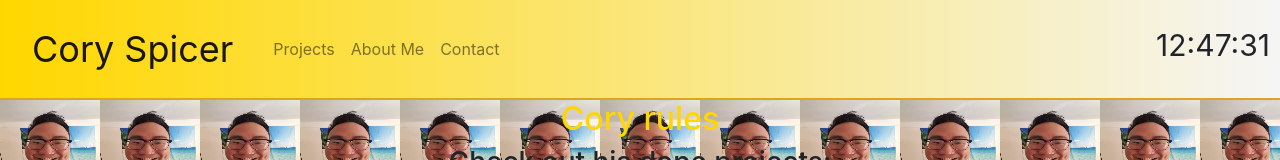
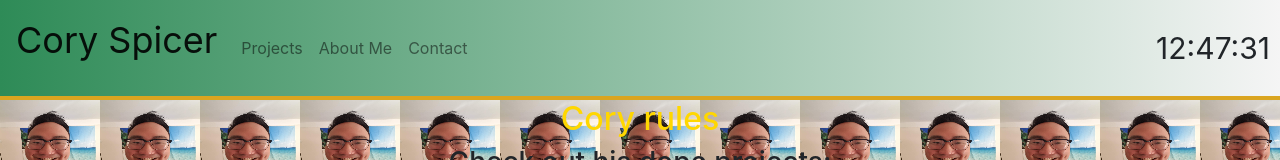
Before and after one commit to aloha45/portfolio-10-2020, a React (Create React App) app: page / in a window 1280 px wide. Shown: the top 160 px of the page. Built offline with nearby package versions, Linux system fonts and the light colour scheme.

Commit message:
mobile responsive nav bar

```diff
--- a/public/index.html
+++ b/public/index.html
@@ -18,6 +18,8 @@
     <link href="https://stackpath.bootstrapcdn.com/font-awesome/4.7.0/css/font-awesome.min.css" rel="stylesheet" integrity="sha384-wvfXpqpZZVQGK6TAh5PVlGOfQNHSoD2xbE+QkPxCAFlNEevoEH3Sl0sibVcOQVnN" crossorigin="anonymous">
     <link rel="stylesheet" href="https://cdn.jsdelivr.net/npm/bootstrap@4.5.3/dist/css/bootstrap.min.css" integrity="sha384-TX8t27EcRE3e/ihU7zmQxVncDAy5uIKz4rEkgIXeMed4M0jlfIDPvg6uqKI2xXr2" crossorigin="anonymous">
     <script src="https://kit.fontawesome.com/7bca8a23c9.js" crossorigin="anonymous"></script>
+    <script src="https://code.jquery.com/jquery-3.5.1.slim.min.js" integrity="sha384-DfXdz2htPH0lsSSs5nCTpuj/zy4C+OGpamoFVy38MVBnE+IbbVYUew+OrCXaRkfj" crossorigin="anonymous"></script>
+    <script src="https://cdn.jsdelivr.net/npm/bootstrap@4.5.3/dist/js/bootstrap.bundle.min.js" integrity="sha384-ho+j7jyWK8fNQe+A12Hb8AhRq26LrZ/JpcUGGOn+Y7RsweNrtN/tE3MoK7ZeZDyx" crossorigin="anonymous"></script>
     <!--
       Notice the use of %PUBLIC_URL% in the tags above.
       It will be replaced with the URL of the `public` folder during the build.
--- a/src/components/Contact/Contact.css
+++ b/src/components/Contact/Contact.css
@@ -1,3 +1,8 @@
 #contact {
     background-color: salmon
 }
+
+.fab {
+    width: 50px;
+    height: 50px
+}
--- a/src/components/Contact/Contact.jsx
+++ b/src/components/Contact/Contact.jsx
@@ -14,6 +14,7 @@
                     <a href='https://www.github.com/aloha45'>
                     <i class="fab fa-github-square"></i>
                     </a>
+                    <br></br>
                     <a href='https://www.linkedin.com/in/cory-spicer'>
                     <i class="fab fa-linkedin"></i>
                     </a>
--- a/src/components/NavBar/NavBar.css
+++ b/src/components/NavBar/NavBar.css
@@ -1,7 +1,6 @@
-/* The navigation bar */
 .navbar {
-    overflow: hidden;
-    background-image: linear-gradient(to right, gold, whitesmoke);
+    overflow: visible;
+    background-image: linear-gradient(to right, seagreen, whitesmoke);
     position: fixed;
     z-index: 99;
     top: 0;
--- a/src/components/NavBar/NavBar.jsx
+++ b/src/components/NavBar/NavBar.jsx
@@ -6,17 +6,17 @@
     return (
         <React.Fragment>
             <nav className="navbar navbar-expand-lg navbar-light bg-dark">
-            <a className="navbar-brand" href="#">Cory Spicer</a>
+            <p className="navbar-brand" href="#">Cory Spicer</p>
             <button className="navbar-toggler" type="button" data-toggle="collapse" data-target="#navbarNavAltMarkup" aria-controls="navbarNavAltMarkup" aria-expanded="false" aria-label="Toggle navigation">
                 <span className="navbar-toggler-icon"></span>
             </button>
             <div className="collapse navbar-collapse" id="navbarNavAltMarkup">
-                <div className="navbar-nav navbar-right">
+                <div className="navbar-nav">
                     <a className="nav-link" href="#projects">Projects <span class="sr-only">(current)</span></a>
                     <a className="nav-link" href="#aboutme">About Me</a>
                     <a className="nav-link" href="#contact">Contact</a>
+                </div>
                     <span className="clock"><Clock /></span>
-                </div>
             </div>
             </nav>
         </React.Fragment>
--- a/src/components/Projects/Projects.css
+++ b/src/components/Projects/Projects.css
@@ -13,7 +13,6 @@
 .card {
     margin: 0 auto;
     text-align: center;
-    height: 200px
 }
 
 .pictures {
@@ -43,19 +42,31 @@
         grid-template-columns: repeat(1, 1fr);
         margin: 0 auto
     }
-    }
-
-@media (min-width: 700px){
-    .container {
-        display: grid;
-        grid-template-columns: repeat(2, 1fr);
+    .card {
+        height: 800px
     }
     }
 
-@media (min-width: 1000px){
+@media (min-width: 768px){
+    .container {
+        display: grid;
+        grid-template-columns: repeat(1, 1fr);
+        margin: 0 auto;
+    }
+
+    .card {
+        height: 200px
+    }
+    }
+
+@media (min-width: 1100px){
     .container {
         display: grid;
         grid-template-columns: repeat(2, 1fr);
         text-align:center;
+        margin: 0 auto
+    }
+    .card {
+        height: 200px
     }
     }
```
